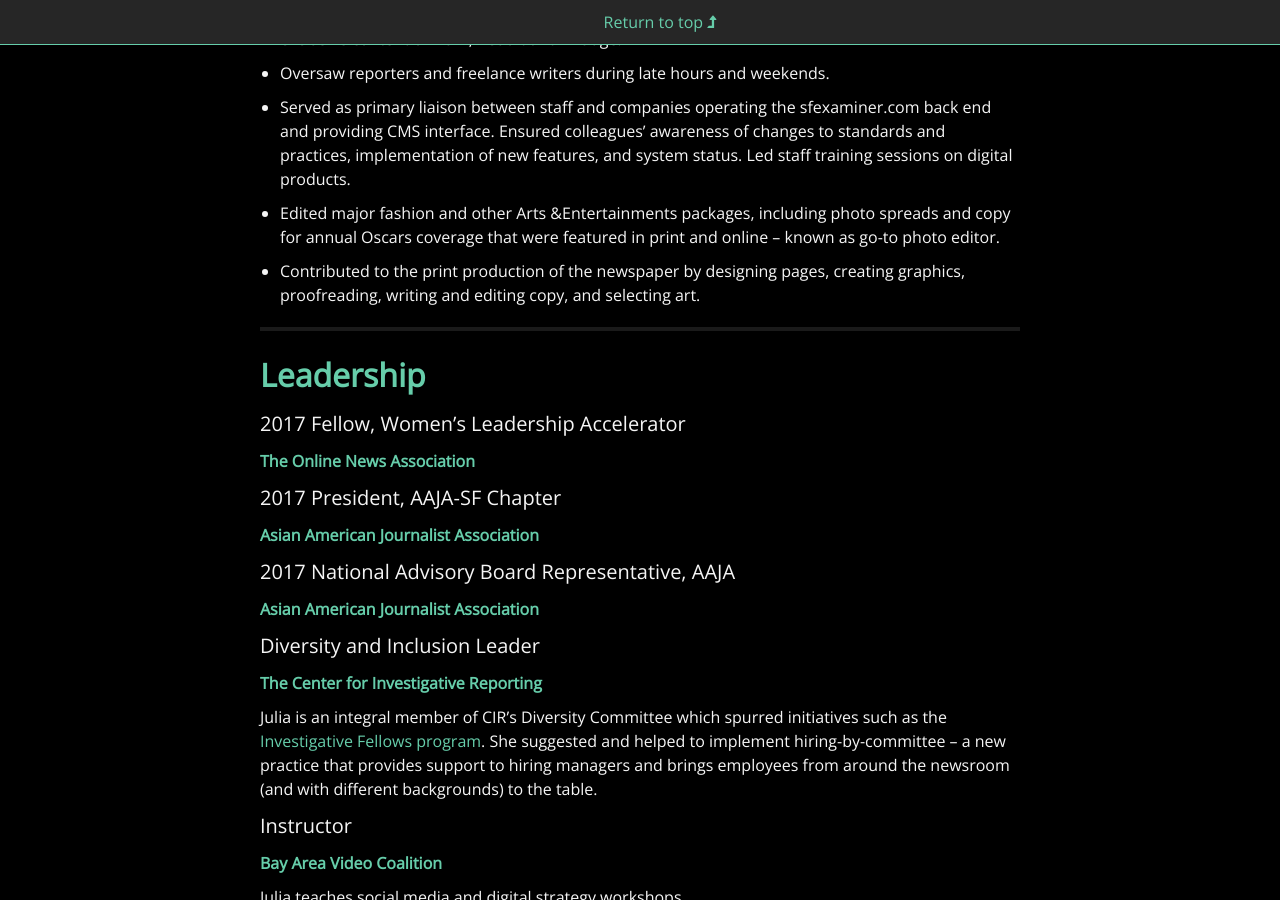
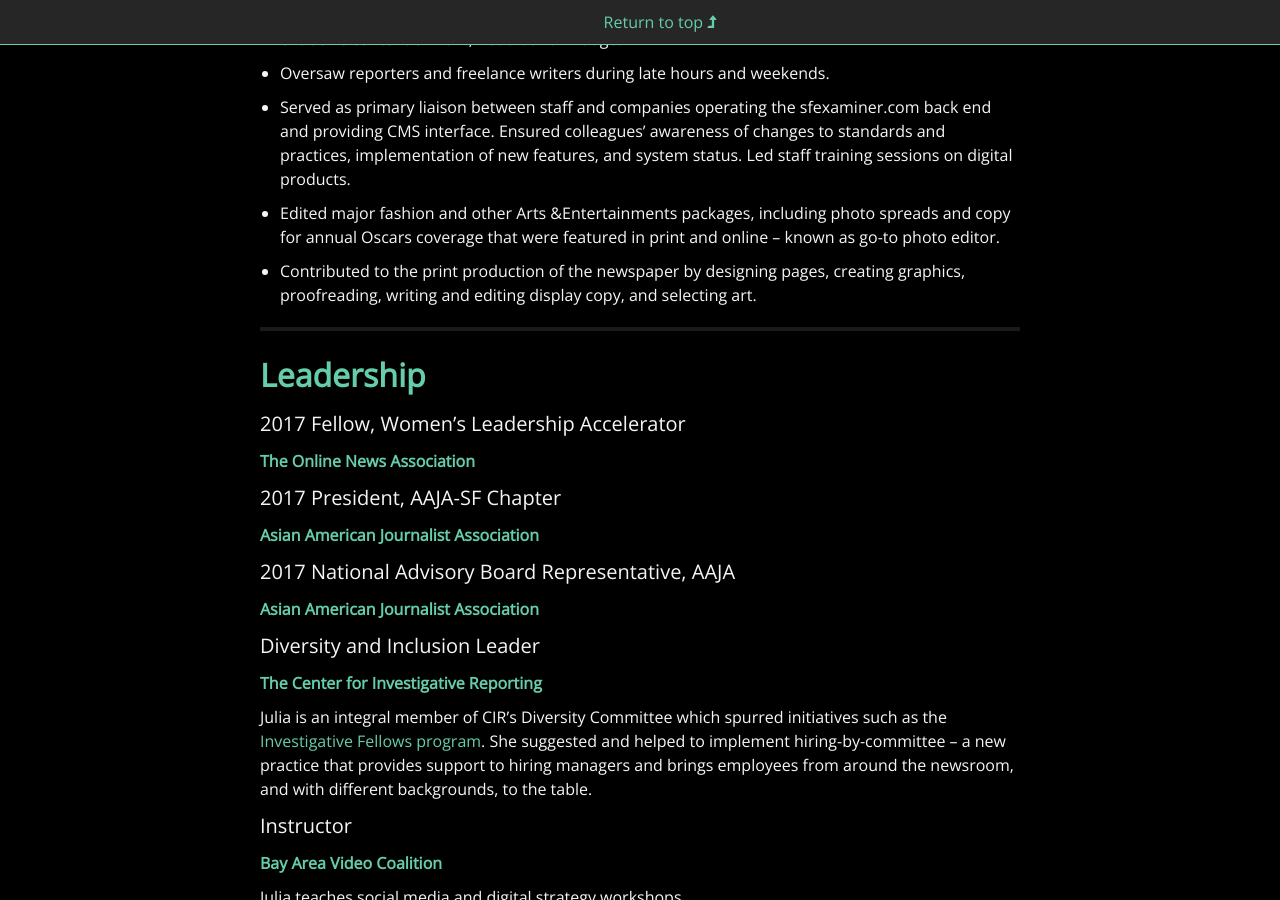
Before and after one commit to juliachanb/juliachanb.github.io, a Jekyll site: the page built from pages/resume.md, in a window 1280 px wide and 900 px high, scrolled down 2112 px. Built offline with Jekyll 4.4.1, drawn with Linux system fonts in a browser that asks for light colours; nearby versions of some CDN libraries; some web fonts are replaced.

Commit message:
light copy edits

```diff
--- a/pages/resume.md
+++ b/pages/resume.md
@@ -83,7 +83,7 @@
 
 - Edited major fashion and other Arts &Entertainments packages, including photo spreads and copy for annual Oscars coverage that were featured in print and online – known as go-to photo editor.
 
-- Contributed to the print production of the newspaper by designing pages, creating graphics, proofreading, writing and editing copy, and selecting art.
+- Contributed to the print production of the newspaper by designing pages, creating graphics, proofreading, writing and editing display copy, and selecting art.
 
 ___
 
@@ -101,7 +101,7 @@
 #### Diversity and Inclusion Leader
 **[The Center for Investigative Reporting](https://www.revealnews.org/about-us/the-2016-17-reveal-investigative-fellows/)**
 
-Julia is an integral member of CIR's Diversity Committee which spurred initiatives such as the [Investigative Fellows program](https://www.revealnews.org/about-us/the-2016-17-reveal-investigative-fellows/). She suggested and helped to implement hiring-by-committee – a new practice that provides support to hiring managers and brings employees from around the newsroom (and with different backgrounds) to the table.
+Julia is an integral member of CIR's Diversity Committee which spurred initiatives such as the [Investigative Fellows program](https://www.revealnews.org/about-us/the-2016-17-reveal-investigative-fellows/). She suggested and helped to implement hiring-by-committee – a new practice that provides support to hiring managers and brings employees from around the newsroom, and with different backgrounds, to the table.
 
 #### Instructor
 **[Bay Area Video Coalition](https://www.bavc.org/)**
```
